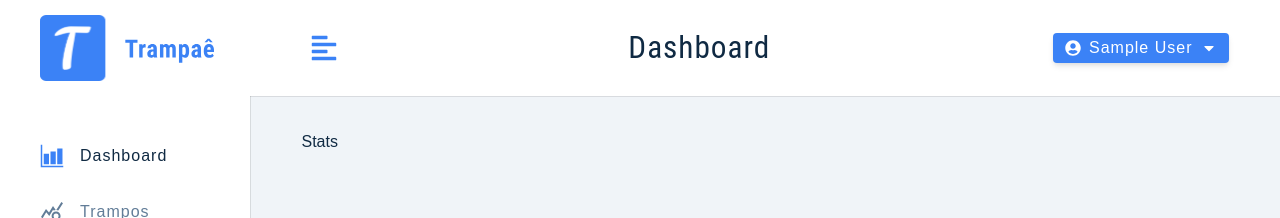
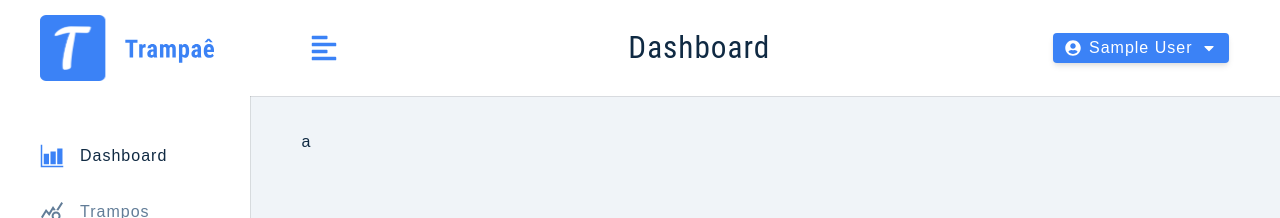
Before and after one commit to Lutefd/Trampae, a React (Create React App) app: page / in a window 1280 px wide. Shown: the top 218 px of the page. Built offline with nearby package versions, Linux system fonts and the light colour scheme; no server answers; sample sign-in values are in the browser's storage.

Commit message:
add stats scaffold

```diff
--- /dev/null
+++ b/src/components/ChartsContainer.js
@@ -0,0 +1,4 @@
+const ChartsContainer = () => {
+  return <div>a</div>;
+};
+export default ChartsContainer;
--- /dev/null
+++ b/src/components/StatsContainer.js
@@ -0,0 +1,4 @@
+const StatsContainer = () => {
+  return <div>a</div>;
+};
+export default StatsContainer;
--- a/src/components/index.js
+++ b/src/components/index.js
@@ -7,6 +7,9 @@
 import Job from './Job';
 import SearchContainer from './SearchContainer';
 import JobsContainer from './JobsContainer';
+import Loading from './Loading';
+import StatsContainer from './StatsContainer';
+import ChartsContainer from './ChartsContainer';
 export {
   Logo,
   FormRow,
@@ -17,4 +20,7 @@
   Job,
   SearchContainer,
   JobsContainer,
+  Loading,
+  StatsContainer,
+  ChartsContainer,
 };
--- a/src/pages/dashboard/Stats.js
+++ b/src/pages/dashboard/Stats.js
@@ -1,4 +1,24 @@
+import { useEffect } from 'react';
+import { useDispatch, useSelector } from 'react-redux';
+import { StatsContainer, Loading, ChartsContainer } from '../../components';
+import { showStats } from '../../features/allJobs/allJobsSlice';
 const Stats = () => {
-  return <div>Stats</div>;
+  const { isLoading, monthlyApplications } = useSelector(
+    (store) => store.allJobs
+  );
+  const dispatch = useDispatch();
+  useEffect(() => {
+    dispatch(showStats());
+  }, []);
+  if (isLoading) {
+    return <Loading center />;
+  }
+  return (
+    <>
+      <StatsContainer />
+      {monthlyApplications.length > 0 && <ChartsContainer />}
+    </>
+  );
 };
+
 export default Stats;
```
